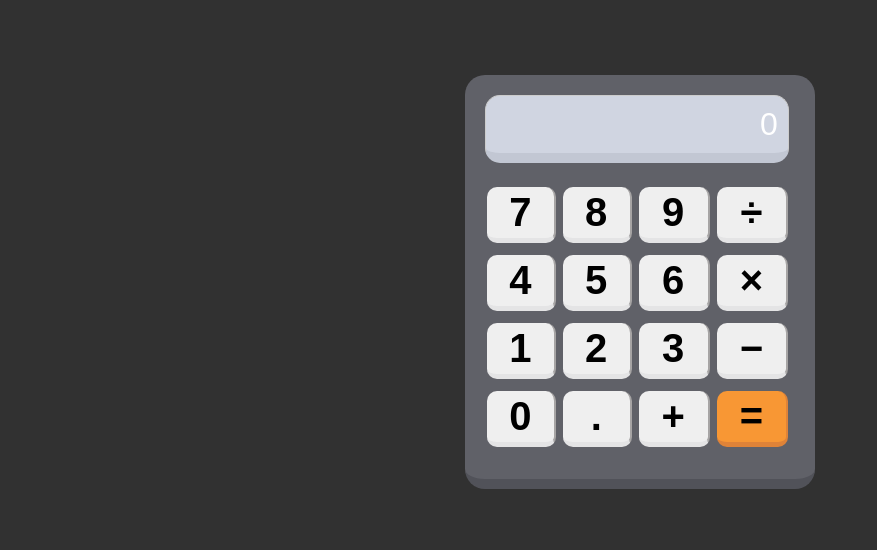
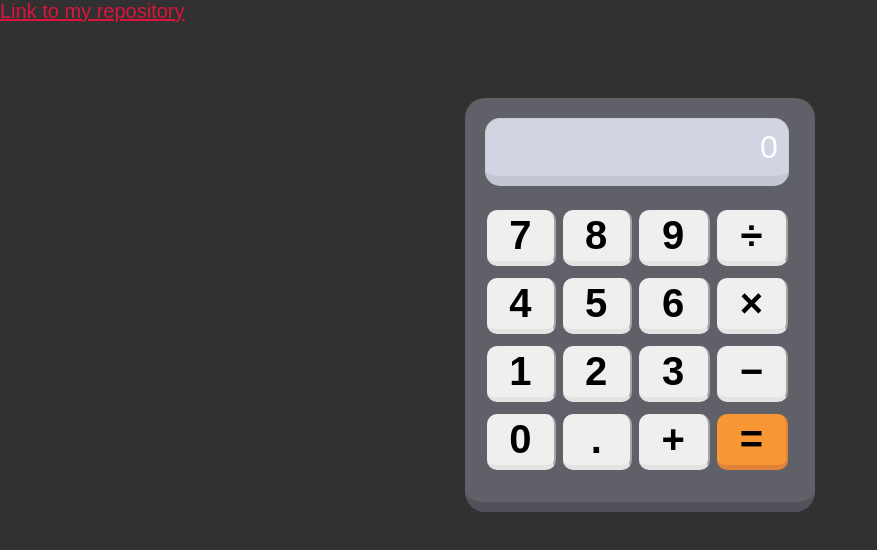
Before and after one commit to Kayte99/Functionality--Calculator, a plain HTML site: page index.html in a window 1280 px wide. Shown: the whole page, without its empty margins (0-877 px from the left). Drawn offline with Linux system fonts and the light colour scheme.

Commit message:
I added my a tag

```diff
--- a/index.html
+++ b/index.html
@@ -9,6 +9,7 @@
 
 </head>
 <body>
+   <a href="https://github.com/Kayte99/Functionality--Calculator.git">Link to my repository</a>
     <div class="calculator">
       <table class="table-body">
          <tr>
--- a/style.css
+++ b/style.css
@@ -13,6 +13,10 @@ body{
     font-family: Arial, Helvetica, sans-serif;
     background-color: rgb(49,49,49)
 
+    }
+
+    a{
+      color: crimson;
     }
 
 .calculator{
```
